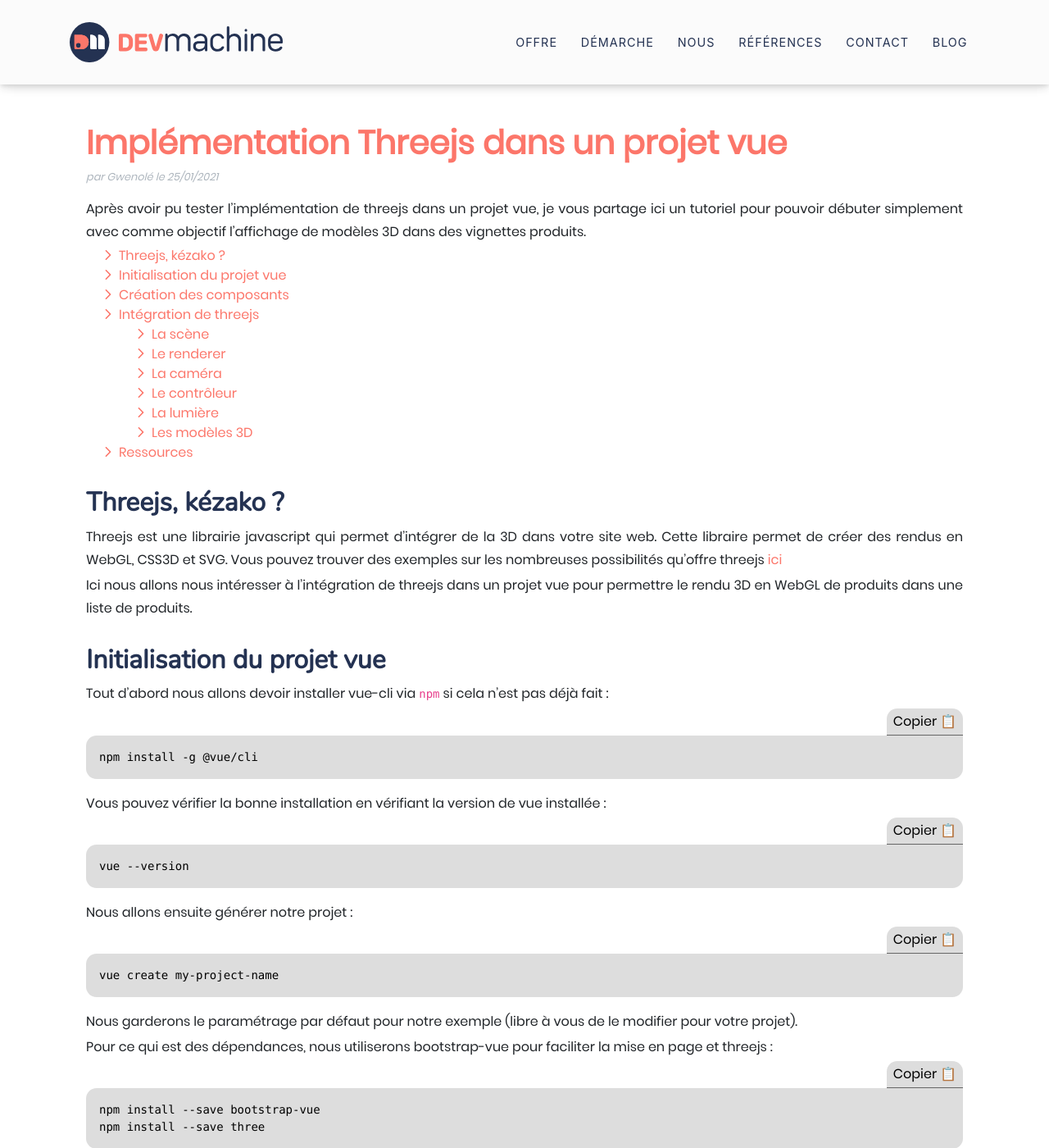
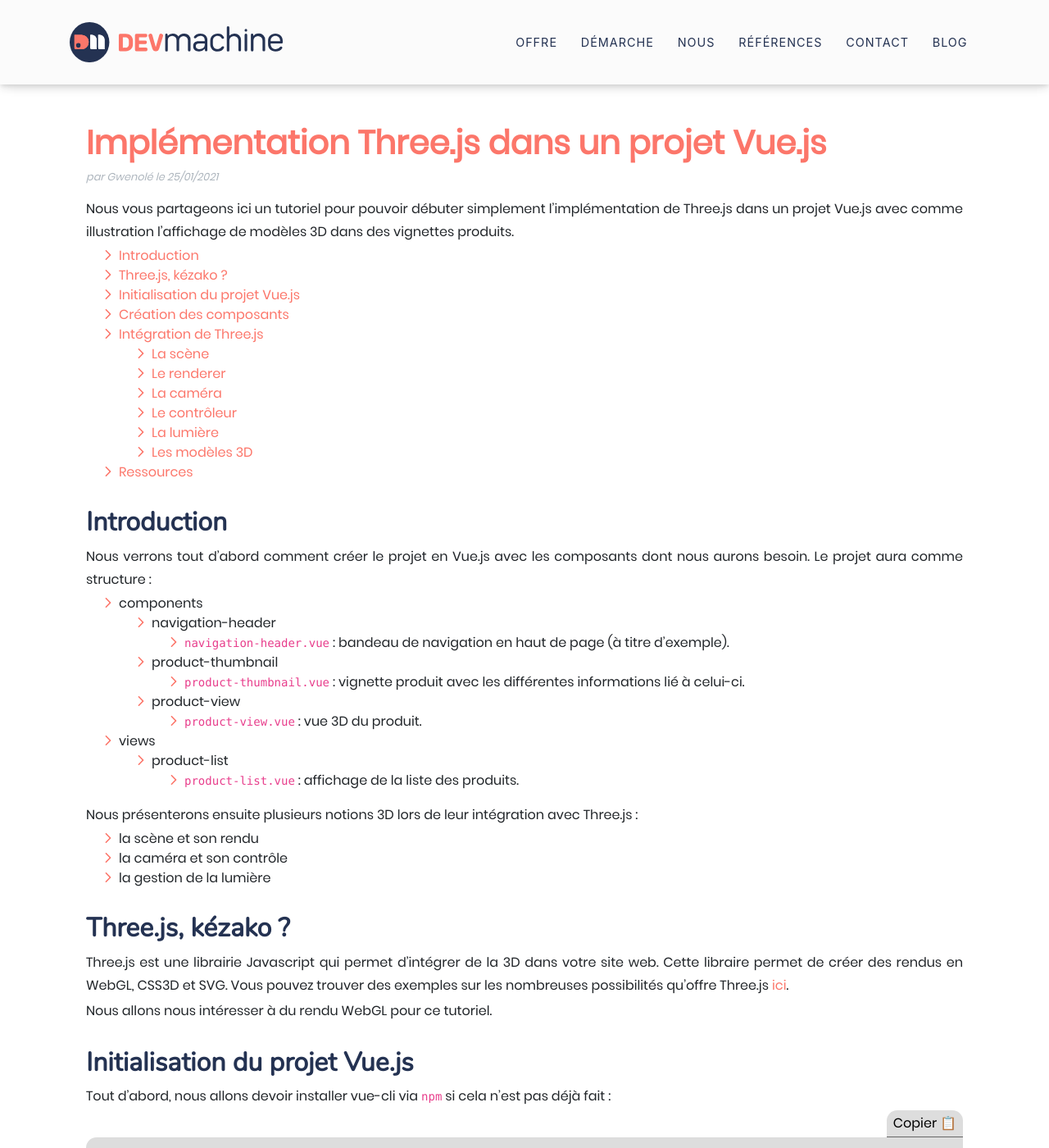
Before and after one commit to DEVmachine-fr/website, a Jekyll site: the page built from _posts/2021-01-25-three-with-vue.md, in a window 1280 px wide and 1400 px high. Shown: the whole window at 82% size. Built offline with Jekyll 4.4.1, drawn with Linux system fonts in a browser that asks for light colours; nearby versions of some CDN libraries; some of the changed text lies outside the part shown.

Commit message:
correctif relecture

````diff
--- a/_posts/2021-01-25-three-with-vue.md
+++ b/_posts/2021-01-25-three-with-vue.md
@@ -1,15 +1,17 @@
 ---
 author: Gwenolé
-title: Implémentation Threejs dans un projet vue
-categories: threejs vue
+title: Implémentation Three.js dans un projet Vue.js
+categories: Three.js Vue.js
 ---
 
-Après avoir pu tester l'implémentation de threejs dans un projet vue, je vous partage ici un tutoriel pour pouvoir débuter simplement avec comme objectif l'affichage de modèles 3D dans des vignettes produits.
 
-- [Threejs, kézako ?](#kesaco)
-- [Initialisation du projet vue](#initProject)
+Nous vous partageons ici un tutoriel pour pouvoir débuter simplement l’implémentation de Three.js dans un projet Vue.js avec comme illustration l’affichage de modèles 3D dans des vignettes produits.
+
+- [Introduction](#introduction)
+- [Three.js, kézako ?](#kesaco)
+- [Initialisation du projet Vue.js](#initProject)
 - [Création des composants](#createComponents)
-- [Intégration de threejs](#integration)
+- [Intégration de Three.js](#integration)
     - [La scène](#scene)
     - [Le renderer](#renderer)
     - [La caméra](#camera)
@@ -18,20 +20,41 @@
     - [Les modèles 3D](#models)
 - [Ressources](#ressources)
 
-## Threejs, kézako ? <a class="anchor" name="kesaco"></a>
+## Introduction <a class="anchor" name="introduction"></a>
 
-Threejs est une librairie javascript qui permet d'intégrer de la 3D dans votre site web. Cette libraire permet de créer des rendus en WebGL, CSS3D et SVG. Vous pouvez trouver des exemples sur les nombreuses possibilités qu'offre threejs [ici](https://threejs.org/examples/)
+Nous verrons tout d'abord comment créer le projet en Vue.js avec les composants dont nous aurons besoin. Le projet aura comme structure :
 
-Ici nous allons nous intéresser à l'intégration de threejs dans un projet vue pour permettre le rendu 3D en WebGL de produits dans une liste de produits.
+- components
+    - navigation-header
+      - `navigation-header.vue` : bandeau de navigation en haut de page (à titre d'exemple).
+    - product-thumbnail
+      - `product-thumbnail.vue` :  vignette produit avec les différentes informations lié à celui-ci.
+    - product-view
+      - `product-view.vue` :  vue 3D du produit.
+- views
+    - product-list
+      - `product-list.vue` : affichage de la liste des produits.
 
-## Initialisation du projet vue <a class="anchor" name="initProject"></a>
+Nous présenterons ensuite  plusieurs notions 3D lors de leur intégration avec Three.js :
 
-Tout d'abord nous allons devoir installer vue-cli via `npm` si cela n'est pas déjà fait :
+- la scène et son rendu
+- la caméra et son contrôle
+- la gestion de la lumière
+
+## Three.js, kézako ? <a class="anchor" name="kesaco"></a>
+
+Three.js est une librairie Javascript qui permet d'intégrer de la 3D dans votre site web. Cette libraire permet de créer des rendus en WebGL, CSS3D et SVG. Vous pouvez trouver des exemples sur les nombreuses possibilités qu'offre Three.js [ici](https://threejs.org/examples/).
+
+Nous allons nous intéresser à du rendu WebGL pour ce tutoriel.
+
+## Initialisation du projet Vue.js <a class="anchor" name="initProject"></a>
+
+Tout d'abord, nous allons devoir installer vue-cli via `npm` si cela n'est pas déjà fait :
 {% include code-header.html %}
 ```
 npm install -g @vue/cli
 ```
-Vous pouvez vérifier la bonne installation en vérifiant la version de vue installée :
+Vous pouvez vérifier la bonne installation en affichant la version de Vue.js installée :
 {% include code-header.html %}
 ```
 vue --version
@@ -43,17 +66,17 @@
 ```
 Nous garderons le paramétrage par défaut pour notre exemple (libre à vous de le modifier pour votre projet).
 
-Pour ce qui est des dépendances, nous utiliserons bootstrap-vue pour faciliter la mise en page et threejs :
+Pour ce qui est des dépendances, nous utiliserons bootstrap-vue pour faciliter la mise en page et Three.js :
 {% include code-header.html %}
 ```
 npm install --save bootstrap-vue
 npm install --save three
 ```
-## Création des composants <a class="anchor" name="createComponents"></a>
+## Création des composants Vue.js <a class="anchor" name="createComponents"></a>
 
-Pour cette démo nous allons seulement intégrer des modèles gltf, ce format étant conseillé pour le web car moins lourd et donc plus rapide à charger. Si vous souhaitez charger d’autres formats, je vous invite à consulter les exemples de **threejs** sur les imports des différents formats et adapter le code ci-dessous en fonction.
+Pour ce tutoriel, nous allons uniquement intégrer des modèles gltf, ce format étant conseillé pour le web car moins lourd et donc plus rapide à charger. Si vous souhaitez charger d’autres formats, je vous invite à consulter les exemples de **Three.js** sur les imports des différents formats et adapter le code ci-dessous en fonction.
 
-Nous allons tout d'abord créer un composants **navigation-header.vue** dans un dossier _components/navigation-header_. Le code ci-dessous est un simple copier-coller d'un exemple de barre de navigation de la documentation **bootstrap** :
+Nous allons tout d'abord créer un composant **navigation-header.vue** dans un dossier _components/navigation-header_. Le code ci-dessous est un simple copier-coller d'un exemple de barre de navigation de la documentation **bootstrap** :
 {% include code-header.html %}
 ```html
 <template>
@@ -123,7 +146,7 @@
 </script>
 ```
 **containerId** sera l'id du contenant du composant dont on aura besoin pour connaître les dimensions
-**modelSettings** contiendra les différentes informations nécessaires à l'affichage du modèle dans **threejs**
+**modelSettings**. Il contiendra les différentes informations nécessaires à l'affichage du modèle dans **Three.js**
 
 Nous allons intégrer ce dernier composant dans un composant vignette **product-thumbnail.vue** dans _components/product-thumbnail_. Ce composant affichera la visualisation 3D ainsi qu'un titre et une description :
 {% include code-header.html %}
@@ -191,13 +214,13 @@
 </style>
 ```
 
-Ensuite nous allons créer dans _views/product-list_ le composant **product-list.vue**. Ce composant intégrera le composant de navigation et créera une liste de composants **product-thumbnail**. Pour cette démonstration, nous initialiserons cette liste directement dans le composant.
+Ensuite, nous allons créer dans _views/product-list_ le composant **product-list.vue**. Ce composant intégrera le composant de navigation et créera une liste de composants **product-thumbnail**. Pour cette démonstration, nous initialiserons cette liste directement dans le composant.
 
-Pour les modèles, j'ai récupéré les voitures sur sketchfab et un modèle de casque présent dans les exemples de threejs ([lien en fin d'article](#ressources)).
+Pour les modèles, nous récupérons les voitures sur sketchfab et un modèle de casque présent dans les exemples de Three.js ([lien en fin d'article](#ressources)).
 
 Nous aurons pour chaque modèle une propriété **obj3DSettings** pour l'affichage 3D, ayant comme sous-propriétés :
-* `link` : lien vers le modèle gltf
-* `cameraPosition` : position de la caméra. Certains modèles peuvent être plus grands ou plus petits, il est donc intéressant de pouvoir éloigner ou approcher la caméra par défaut en fonction du modèle
+* `link` : lien vers le modèle gltf.
+* `cameraPosition` : position de la caméra. Certains modèles peuvent être plus grands ou plus petits, il est donc intéressant de pouvoir éloigner ou approcher la caméra par défaut en fonction du modèle.
 * `scale` : échelle du modèle de base. Si vous chargez des modèles venant de différentes sources, il est possible que les modèles ne soient pas à la même échelle. Vous pouvez régler ce problème en réglant la propriété scale (exemple : un scale de 2 doublera la taille de votre modèle, un scale de 0.5 le divisera par 2).
 {% include code-header.html %}
 ```html
@@ -298,11 +321,11 @@
 }
 </style>
 ```
-Vous devriez maintenant avoir ceci lorque vous lancer votre projet :
+Vous devriez maintenant avoir ceci lorsque vous lancez votre projet :
 
 ![projet après création des composants](/assets/images/threejs/threejs-1.png)
 
-## Intégration de threejs <a class="anchor" name="integration"></a>
+## Intégration de Three.js <a class="anchor" name="integration"></a>
 
 Passons maintenant au coeur du sujet. Retournons donc dans **product-view** et commençons par importer 3 éléments :
 {% include code-header.html %}
@@ -314,7 +337,7 @@
 import { GLTFLoader } from "three/examples/jsm/loaders/GLTFLoader";
 ...
 ```
-Le premier élément est tout simplement la librairie threejs.
+Le premier élément est tout simplement la librairie Three.js.
 **OrbitControls** - récupéré depuis les exemples de la libraire - nous permettra de déplacer la caméra de manière circulaire autour d'un point (l'orbite de la caméra) tout en gardant la caméra dirigée vers ce point.
 **GLTFLoader** nous permettra tout simplement de charger nos éléments aux formats **GLTF**
 
@@ -399,11 +422,11 @@
 );
 this.camera.position.set(this.modelSettings.cameraPosition[0], this.modelSettings.cameraPosition[1], this.modelSettings.cameraPosition[2]);
 ```
-Les champs pour la création de la caméra sont:
-* fov (field of vue) : degré du champ de vision de la caméra
-* ratio : ratio entre la largeur du rendu et sa hauteur. Ici on prendra les propriétés du contenant du rendu pour éviter une déformation de l'image
-* near : distance minimum pour qu'un objet soit visible au rendu
-* far : distance maximum pour qu'un object soit visible au rendu
+Les champs pour la création de la caméra sont :
+* `fov (field of view)` : degré du champ de vision de la caméra.
+* `ratio` : ratio entre la largeur du rendu et sa hauteur. Ici on prendra les propriétés du contenant du rendu pour éviter une déformation de l'image.
+* `near` : distance minimum pour qu'un objet soit visible au rendu.
+* `far` : distance maximum pour qu'un object soit visible au rendu.
 
 ### Le contrôleur <a class="anchor" name="controller"></a>
 
@@ -417,7 +440,7 @@
 controls.target.set(0, 0, 0);
 controls.addEventListener("change", this.renderScene);
 ```
-Ici on nomme target ou cible le point autour duquel la caméra tournera et vers lequel elle est toujours orientée.
+Ici, on nomme target ou cible le point autour duquel la caméra tournera et vers lequel elle est toujours orientée.
 
 * controls.minDistance est la distance minimum entre la cible et la caméra. Cela permet d'avoir un zoom maximum en somme
 * controles.maxDistance est la distance maximum entre la cible et la caméra. Cela permet donc d'avoir un zoom minimum
@@ -426,11 +449,11 @@
 
 ### La lumière <a class="anchor" name="lights"></a>
 
-Nous allons passer maintenant aux lumières. Nous allons implémenter 3 types de lumières :
+Nous allons passer maintenant aux lumières. Nous allons implémenter 2 types de lumières :
 * la lumière directionnelle : cette lumière éclaire tous les objets de la scène non masqués par un autre objet (quelque soit la distance) avec des rayons ayant une direction précise (tous les rayons sont donc parallèles entre eux). Ce type de lumière s'apparente à la lumière du soleil.
-* le point de lumière: un point de lumière émet de la lumière depuis un seul point dans toutes les directions. Ce type de lumière s'apparente à celle d'une ampoule
+* le point de lumière: un point de lumière émet de la lumière depuis un seul point dans toutes les directions. Ce type de lumière s'apparente à celle d'une ampoule.
 
-Je vous laisse voir ci-dessous une liste non-exhaustive de types de lumières que l'on peut avoir et comment celles-ci influent sur la scène et les objets :
+Ci-dessous une liste non-exhaustive de types de lumières que l'on peut avoir et comment celles-ci influent sur la scène et les objets :
 
 ![différents types de lumières](https://docs.arnoldrenderer.com/download/attachments/38175890/image2019-7-23%2014%3A41%3A48.png?version=1&modificationDate=1563885709000&api=v2)
 
@@ -458,7 +481,7 @@
 ```
 ### Les modèles 3D <a class="anchor" name="models"></a>
 
-Enfin nous allons charger notre modèle dans la scène. Une fois chargé, nous allons le positioner au niveau de la cible du contrôleur de la caméra pour que celle-ci tourne autour de l'objet, et si la propriété scale existe, on appliquera une mise à l'échelle avec celle-ci. On fait un premier rendu de l'objet (sinon on n'aura notre premier rendu que lorsque l'on bougera la caméra) :
+Enfin, nous allons charger notre modèle dans la scène. Une fois chargé, nous allons le positionner au niveau de la cible du contrôleur de la caméra pour que celle-ci tourne autour de l'objet, et si la propriété scale existe, on appliquera une mise à l'échelle avec celle-ci. On fait un premier rendu de l'objet (sinon on n'aura notre premier rendu que lorsque l'on bougera la caméra) :
 {% include code-header.html %}
 ```javascript
 let loader = new GLTFLoader();
````
Also changed, not shown: other parts of _posts/2021-01-25-three-with-vue.md (+4 -3 lines).
